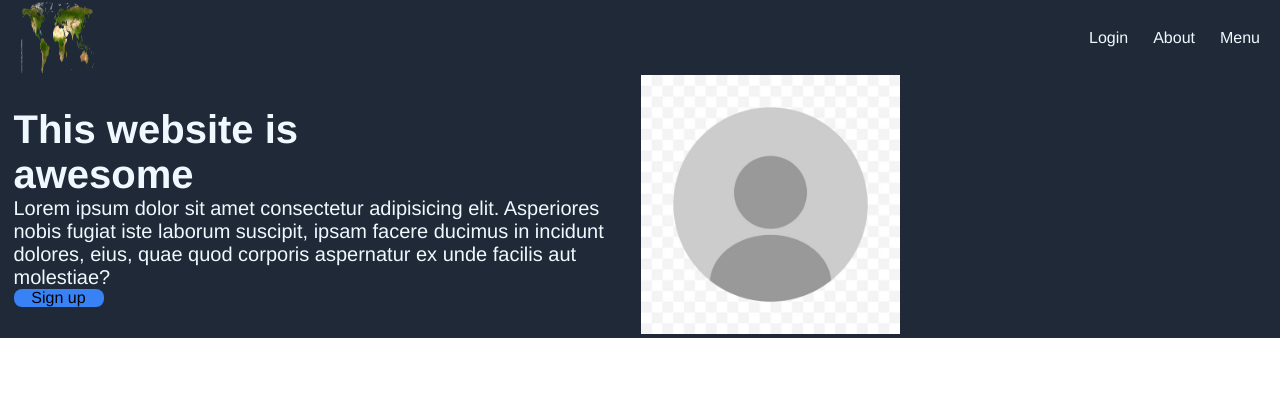
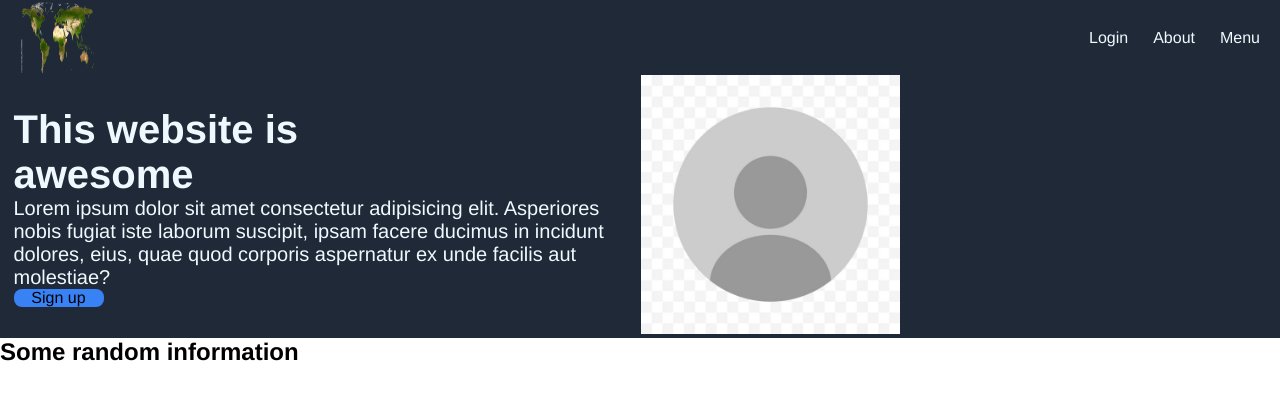
Before and after one commit to ytx-26/css-websites-project, a plain HTML site: page index.html in a window 1280 px wide. Drawn offline with Linux system fonts and the light colour scheme.

Commit message:
New indented div
I make a new div called 'content-one', which will hold a <h2> header.

```diff
--- a/index.html
+++ b/index.html
@@ -32,7 +32,16 @@
     </div> <!--comment that you indented some divs-->
 
     <!--Third Section-->
-    <div class=" third-container"></div>
+    <div class=" third-container">
+      <div class="content-one"><h2>Some random information</h2></div>
+
+
+
+
+
+
+
+    </div>
 
 
   </body>
```
